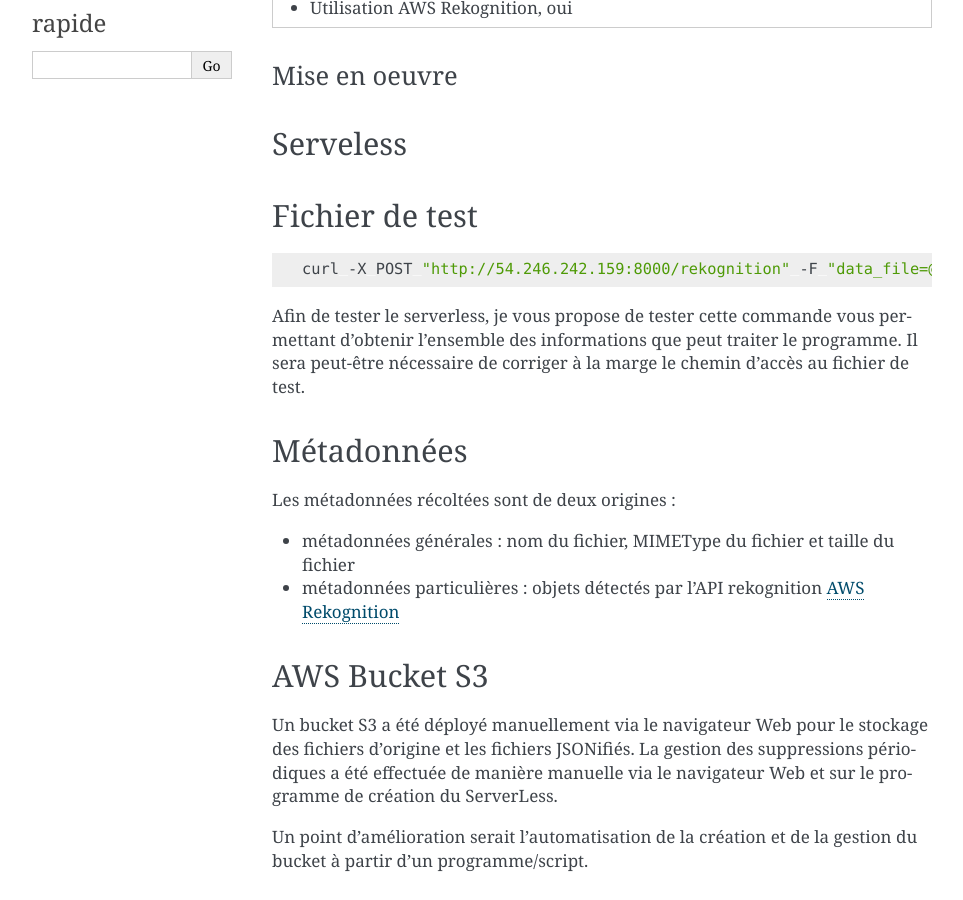
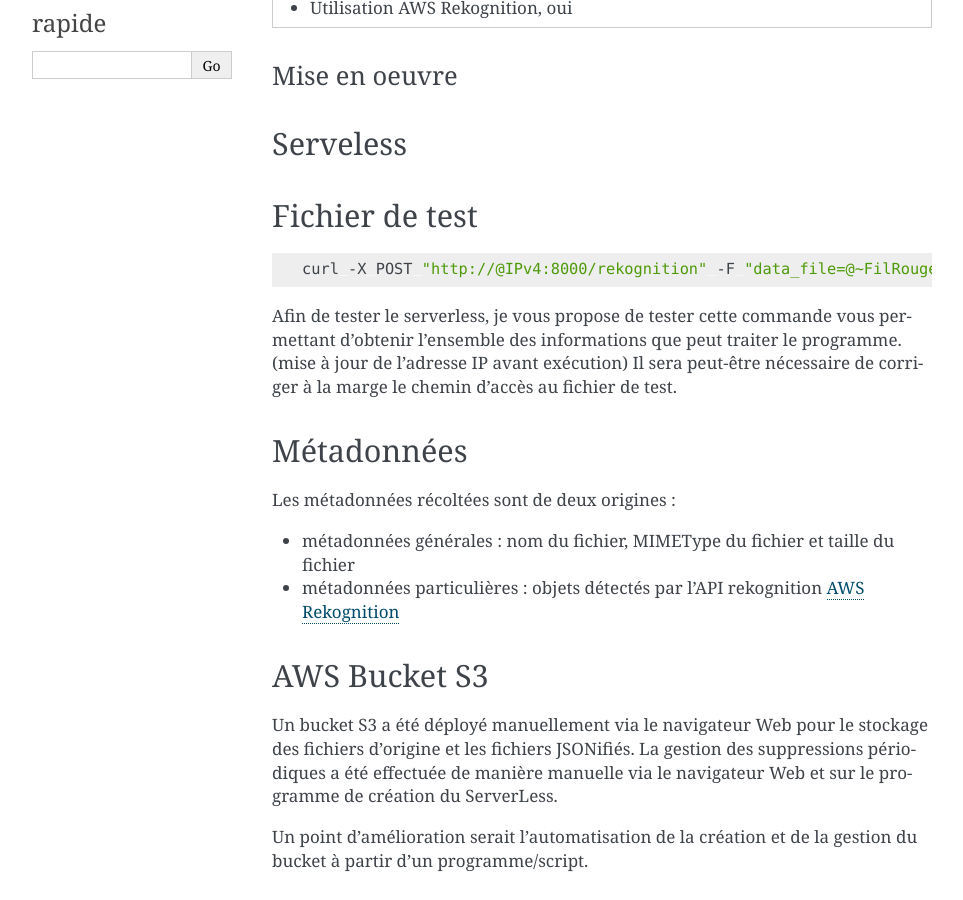
Before and after one commit to AlanJBX/FilRouge, a Sphinx documentation site: the page built from Sphinx/IAAS.rst, in a window 1280 px wide and 900 px high, scrolled down 458 px. Shown: the whole window, without its empty margins (148-1111 px from the left). Built offline with Sphinx 7.4.7, drawn with Linux system fonts in a browser that asks for light colours.

Commit message:
Version 25 mars
Version 25 mars

```diff
--- a/Sphinx/IAAS.rst
+++ b/Sphinx/IAAS.rst
@@ -40,9 +40,9 @@
 
 .. code-block:: bash
 
-	curl -X POST "http://54.246.242.159:8000/rekognition" -F "data_file=@~FilRouge/Testeurs/Ville.jpg" > Ville_from_JPEG_to_JSON.json
+	curl -X POST "http://@IPv4:8000/rekognition" -F "data_file=@~FilRouge/Testeurs/Ville.jpg" > Ville_from_JPEG_to_JSON.json
 
-Afin de tester le serverless, je vous propose de tester cette commande vous permettant d'obtenir l'ensemble des informations que peut traiter le programme.
+Afin de tester le serverless, je vous propose de tester cette commande vous permettant d'obtenir l'ensemble des informations que peut traiter le programme. (mise à jour de l'adresse IP avant exécution)
 Il sera peut-être nécessaire de corriger à la marge le chemin d'accès au fichier de test.
 
 .. _IAASMETA:
```
Also changed, not shown: Flask/ReadMe.md (added), IP/ReadMe.md, Serverless/ReadMe.md (added), 3 other files.
